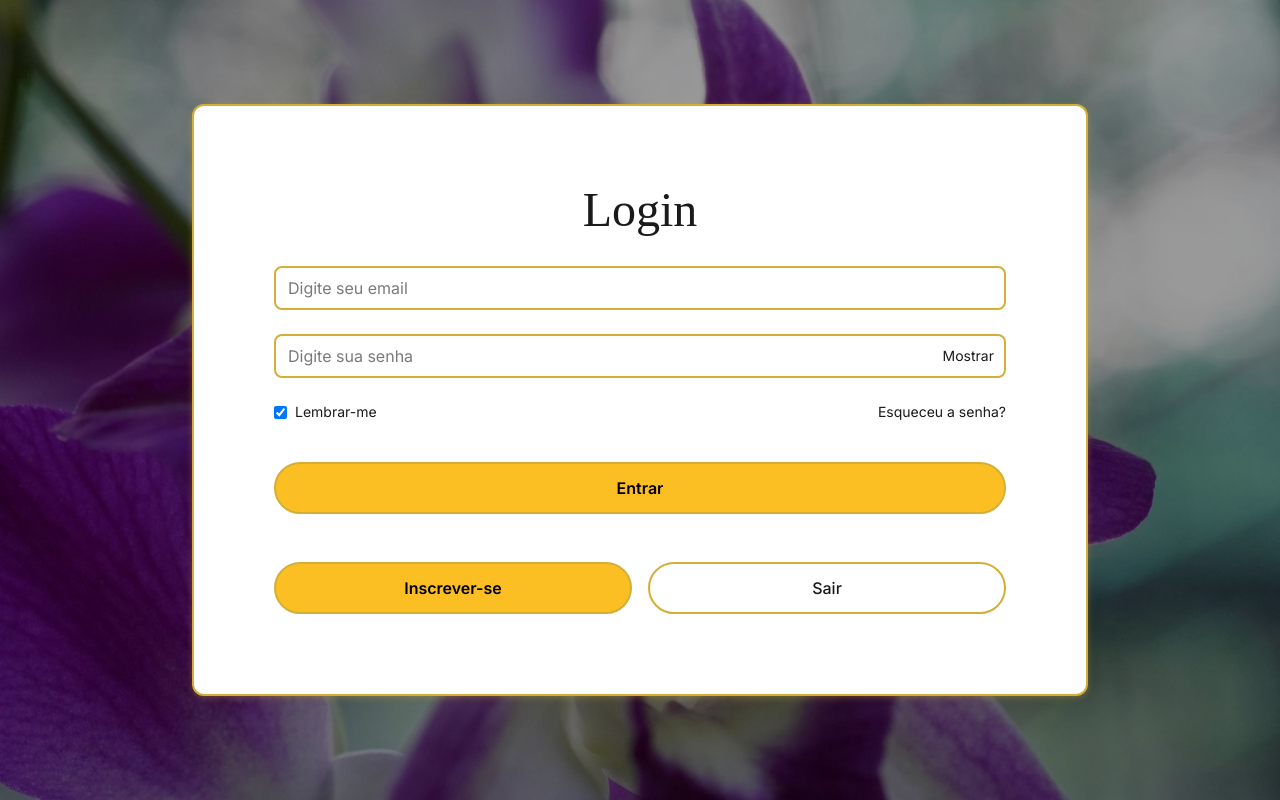
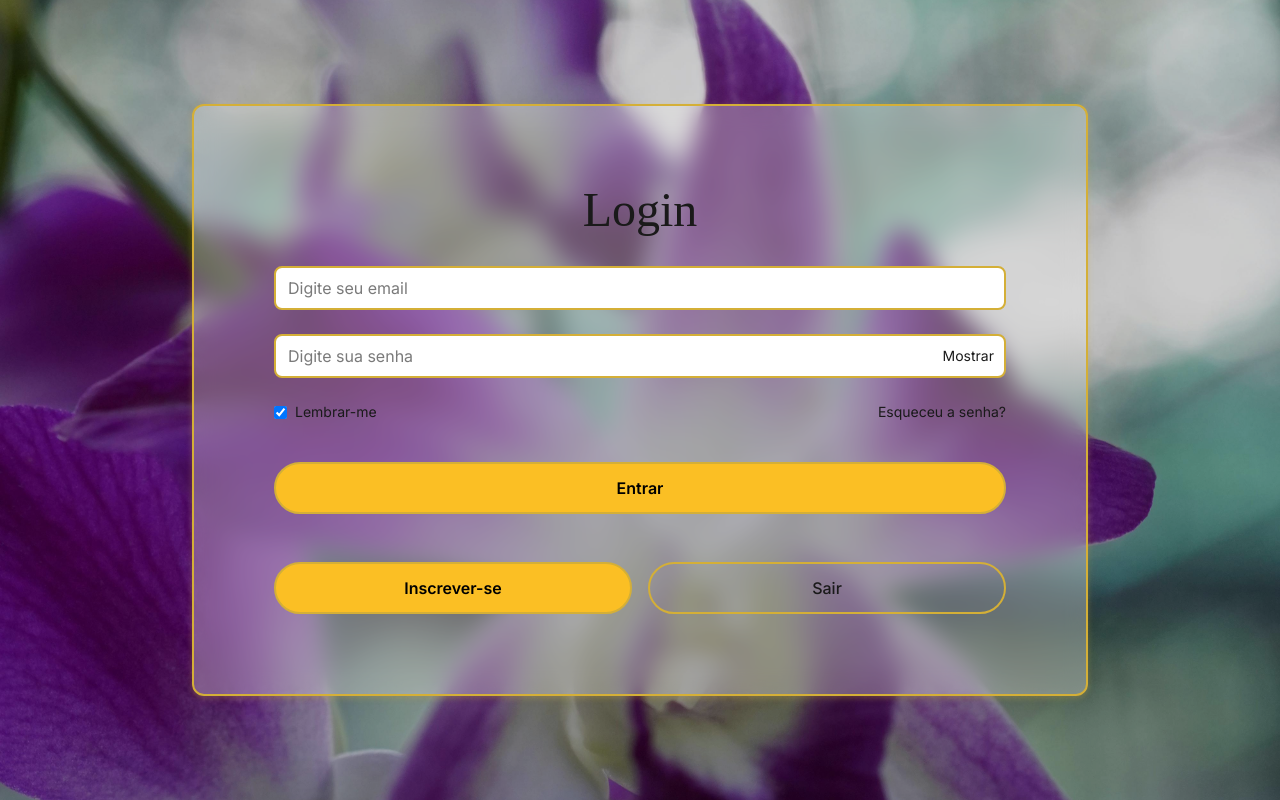
Before and after one commit to KalmiroN/Parfun-Imports, a React (Vite) app in the folder frontend/: page /login in a window 1280 px wide. Built offline with nearby package versions, Linux system fonts and the light colour scheme; a web font is replaced by a local one.

Commit message:
Ajuste tema dark e claro: cores do corpo e menu, efeito vidro fosco no login e menus

```diff
--- a/frontend/src/components/header/Header.jsx
+++ b/frontend/src/components/header/Header.jsx
@@ -71,7 +71,8 @@ export default function Header() {
 
   return (
     <>
-      <header className="flex items-center justify-between px-6 py-4 bg-brand-surface shadow-soft relative">
+      {/* Header com fundo baseado em var(--color-surface) */}
+      <header className="flex items-center justify-between px-6 py-4 bg-[var(--color-surface)] shadow-soft relative">
         {/* Logo */}
         <div
           className="absolute top-2 left-6 z-50 cursor-pointer group animate-fadeInLeft"
@@ -148,7 +149,7 @@ export default function Header() {
             navigate={navigate}
             handleLogout={handleLogout}
             logoutIcon={logoutIcon}
-            userBoxRef={userMenuRef} // ✅ mantém compatibilidade com prop
+            userBoxRef={userMenuRef}
           />
         )}
       </header>
--- a/frontend/src/components/header/NavigationMenu.jsx
+++ b/frontend/src/components/header/NavigationMenu.jsx
@@ -9,7 +9,7 @@ export default function NavigationMenu({
   toast,
   mobile = false,
 }) {
-  const Wrapper = mobile ? "nav" : "nav";
+  const Wrapper = "nav";
   const listClass = mobile
     ? "flex flex-col gap-4 items-center"
     : "flex gap-4 items-center";
@@ -18,8 +18,8 @@ export default function NavigationMenu({
     <Wrapper
       className={
         mobile
-          ? "absolute top-full left-0 w-full bg-brand-surface shadow-strong p-6 md:hidden z-50"
-          : "hidden md:flex flex-1 justify-center"
+          ? "absolute top-full left-0 w-full bg-[var(--color-surface)] shadow-strong p-6 md:hidden z-50"
+          : "hidden md:flex flex-1 justify-center bg-[var(--color-surface)]"
       }
     >
       <ul className={listClass}>
@@ -33,8 +33,6 @@ export default function NavigationMenu({
             Catálogo
           </Link>
         </li>
-
-        {/* ❌ Botão Carrinho removido */}
 
         <li>
           <button
@@ -65,8 +63,6 @@ export default function NavigationMenu({
           </li>
         )}
 
-        {/* ❌ Texto Usuário removido */}
-
         {user?.role?.toUpperCase() === "ADMIN" && (
           <>
             <li>
--- a/frontend/src/components/header/UserMenu.jsx
+++ b/frontend/src/components/header/UserMenu.jsx
@@ -14,11 +14,10 @@ export default function UserMenu({
   return (
     <div
       ref={userBoxRef}
-      className={`
-        absolute right-0 top-12 w-64 rounded-xl p-4 border border-[var(--color-border)] z-50
-        shadow-strong backdrop-blur-md animate-fadeIn
-        bg-[var(--color-overlay)]
-      `}
+      className="
+        glass-card absolute right-0 top-12 w-64 p-4 z-50
+        shadow-strong animate-fadeIn
+      "
     >
       {isAuthenticated ? (
         <>
--- a/frontend/src/index.css
+++ b/frontend/src/index.css
@@ -106,13 +106,20 @@ textarea:focus {
 .container-box,
 .checkout-card,
 .wishlist-card,
-.cart-card,
-.rounded-xl,
-.border-brand-border {
+.cart-card {
   border: 2px solid var(--color-border) !important; /* ✅ borda dourada */
   border-radius: 0.75rem;
-  background-color: var(--color-surface);
+  background-color: var(--color-surface); /* ✅ apenas nos cards */
   box-shadow: 0 2px 6px rgba(212, 175, 55, 0.3);
+}
+
+/* Utilitárias separadas → não forçam background */
+.border-brand-border {
+  border: 2px solid var(--color-border) !important; /* ✅ apenas borda */
+}
+
+.rounded-xl {
+  border-radius: 0.75rem; /* ✅ apenas raio */
 }
 
 /* Botões dentro dos cards → estilo secondary */
--- a/frontend/src/pages/login.jsx
+++ b/frontend/src/pages/login.jsx
@@ -1,9 +1,9 @@
 import React, { useState } from "react";
 import { Link, useNavigate } from "react-router-dom";
-import { useAuth } from "../context/AuthProvider"; // ✅ mantém AuthProvider com maiúscula
+import { useAuth } from "../context/AuthProvider";
 
 export default function Login() {
-  const { login, isAuthenticated, user, rememberMe, setRememberMe } = useAuth(); // ✅ inclui rememberMe
+  const { login, isAuthenticated, user, rememberMe, setRememberMe } = useAuth();
   const [email, setEmail] = useState("");
   const [password, setPassword] = useState("");
   const [showPassword, setShowPassword] = useState(false);
@@ -14,10 +14,9 @@ export default function Login() {
     e.preventDefault();
     setMessage("");
     try {
-      // ✅ passa rememberMe para o AuthProvider
       const success = await login(email, password, rememberMe);
       if (success) {
-        navigate("/"); // login bem-sucedido → redireciona para Home
+        navigate("/");
       } else {
         setMessage("❌ Email ou senha incorretos.");
       }
@@ -34,9 +33,11 @@ export default function Login() {
         backgroundImage: "url('/images/background_files/Orquidea.jpg')",
       }}
     >
-      <div className="absolute inset-0 bg-black/40" />
+      {/* Overlay escuro para contraste */}
+      <div className="absolute inset-0 bg-black/20" />
 
-      <div className="relative w-full max-w-4xl p-20 rounded-2xl bg-white/20 backdrop-blur-md border border-brand-border shadow-strong">
+      {/* Container com efeito vidro fosco */}
+      <div className="glass-card relative w-full max-w-4xl p-20 shadow-strong">
         <h2 className="love-light-regular text-5xl text-brand-text text-center mb-8 select-none">
           Login
         </h2>
--- a/frontend/src/styles/theme.css
+++ b/frontend/src/styles/theme.css
@@ -140,18 +140,37 @@ header img[alt="Parfun Imports"] {
 }
 
 /* ===========================================================
+   Glass Card (efeito vidro fosco reutilizável)
+   =========================================================== */
+.glass-card {
+  background-color: rgba(255, 255, 255, 0.3); /* fundo semitransparente */
+  backdrop-filter: blur(12px); /* aplica blur */
+  -webkit-backdrop-filter: blur(12px); /* Safari */
+  border: 2px solid var(--color-border); /* borda dourada */
+  border-radius: 0.75rem; /* cantos arredondados */
+  box-shadow: 0 2px 6px rgba(212, 175, 55, 0.3); /* sombra dourada leve */
+}
+
+/* Versão para tema escuro */
+html.theme-dark .glass-card {
+  background-color: rgba(0, 0, 0, 0.4); /* fundo escuro semitransparente */
+  backdrop-filter: blur(12px);
+  -webkit-backdrop-filter: blur(12px);
+}
+
+/* ===========================================================
    Temas customizados (sobrescrevem os valores das variáveis)
    =========================================================== */
 
-/* Tema Gold */
+/* Tema Gold (Claro) */
 html.theme-gold {
-  --color-bg: #fffdf5;
+  --color-bg: #fbf0dd; /* corpo da página */
   --color-text: #1a1a1a;
   --color-muted: #7a7a7a;
   --color-primary: #d4af37;
   --color-accent: #fbbf24;
   --color-border: #d4af37;
-  --color-surface: #ffffff;
+  --color-surface: #ffffff; /* menu de navegação / superfícies */
   --color-overlay: rgba(255, 255, 255, 0.65);
 }
 
@@ -169,13 +188,13 @@ html.theme-orange {
 
 /* Tema Dark refinado */
 html.theme-dark {
-  --color-bg: #121212; /* fundo mais escuro */
+  --color-bg: #212830; /* corpo da página */
   --color-text: #f5f5f5; /* texto claro */
   --color-muted: #bdbdbd;
   --color-primary: #d4af37; /* dourado elegante */
   --color-accent: #f59e0b; /* laranja vivo */
   --color-border: #d4af37; /* borda dourada */
-  --color-surface: #1e1e1e; /* superfície escura */
+  --color-surface: #151b23; /* menu de navegação */
   --color-overlay: rgba(0, 0, 0, 0.65);
 }
 
```
